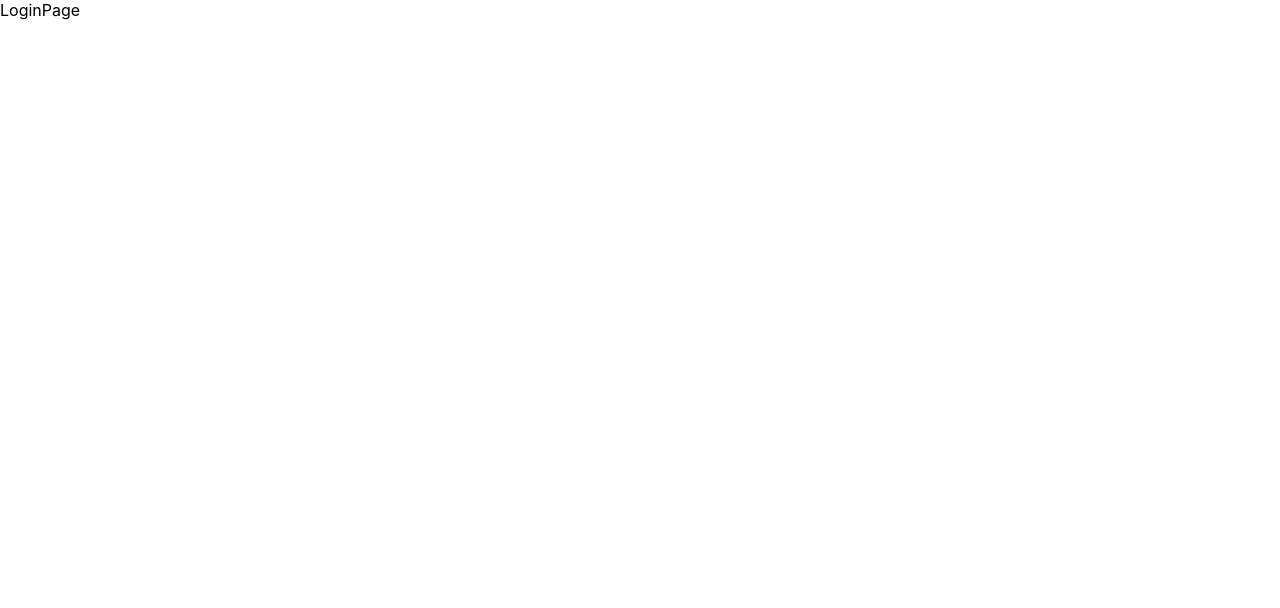
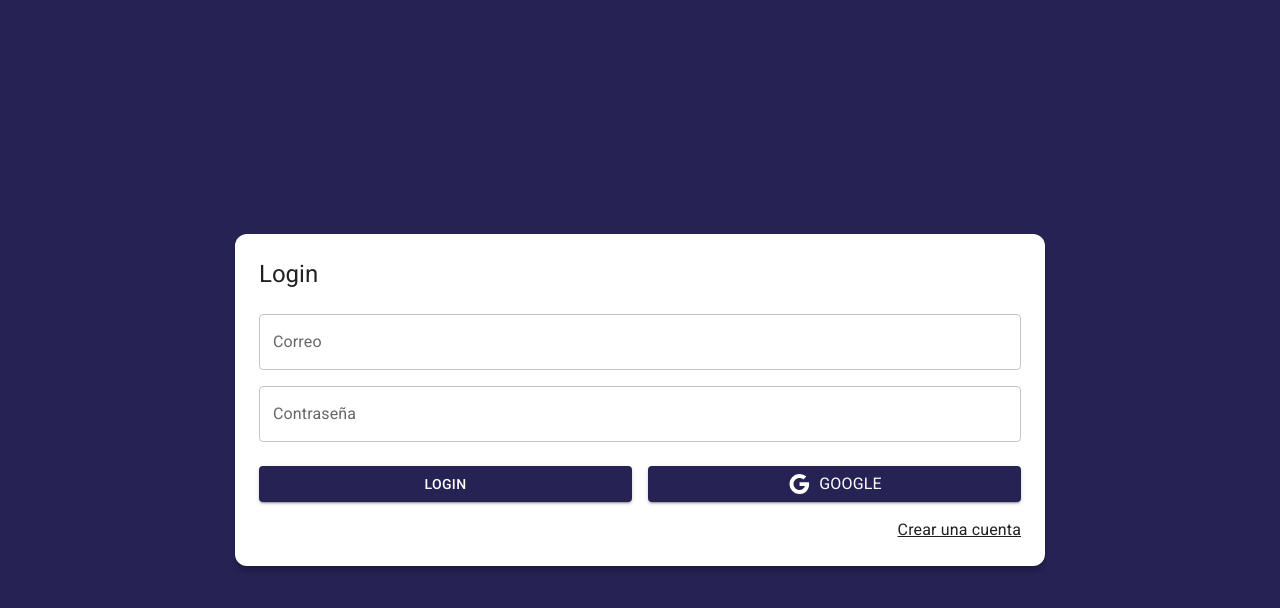
Before and after one commit to LuisAngelN55/journalapp, a React (Vite) app: page /auth/login in a window 1280 px wide. Shown: the top 608 px of the page. Built offline with nearby package versions, Linux system fonts and the light colour scheme.

Commit message:
"Login diseño leccion 239 terminada"

```diff
--- a/src/JournalApp.jsx
+++ b/src/JournalApp.jsx
@@ -1,10 +1,11 @@
 import React from 'react'
 import { AppRouter } from './router/AppRouter'
+import { AppTheme } from './themes'
 
 export const JournalApp = () => {
   return (
-    <>
-        <AppRouter />
-    </>
+    <AppTheme>
+      <AppRouter />
+    </AppTheme>
   )
 }
--- a/src/auth/pages/LoginPage.jsx
+++ b/src/auth/pages/LoginPage.jsx
@@ -1,7 +1,75 @@
-
+import { Link as RouterLink } from "react-router-dom";
+import { Button, Grid, TextField, Typography, Link } from "@mui/material"
+import { Google } from "@mui/icons-material";
 
 export const LoginPage = () => {
   return (
-    <div>LoginPage</div>
+    <Grid
+    container
+    spacing={ 0 }
+    direction='column'
+    alignItems='center'
+    justifyContent='center'
+    sx={{ minHeight: '100vh', backgroundColor: 'primary.main', padding:4 }}
+    >
+
+      <Grid item
+      className="box-shadow"
+      xs={3}
+      sx={{ backgroundColor: 'white', p:3, borderRadius: 3}}
+      >
+        <Typography variant="h5" sx={{mb:1}}>Login</Typography>
+
+        <form>
+          <Grid container>
+            <Grid item xs={12} sx={{mt:2}}>
+              <TextField
+              label='Correo'
+              type='email'
+              placeholder="correo@mail.com"
+              fullWidth />
+            </Grid>
+
+            <Grid item xs={12} sx={{mt:2}}>
+              <TextField
+              label='Contraseña'
+              type='password'
+              placeholder="Contraseña"
+              fullWidth />
+            </Grid>
+
+            <Grid container spacing={2} sx={{mb:2, mt:1}}>
+
+              <Grid item xs={12} sm={6}>
+                <Button variant="contained" fullWidth>
+                  Login
+                </Button>
+              </Grid>
+
+              <Grid item xs={12} sm={6}>
+                <Button variant="contained" fullWidth>
+                  <Google />
+                  <Typography sx={{ml:1}}>Google</Typography>
+                </Button>
+              </Grid>
+
+            </Grid>
+
+            <Grid container
+            direction='row'
+            justifyContent='end'>
+              <Link component={ RouterLink } color='inherit' to='/auth/register'>
+                Crear una cuenta
+              </Link>
+            </Grid>
+
+          </Grid>
+
+
+        </form>
+
+      </Grid>
+
+    </Grid>
   )
 }
--- a/src/journal/pages/JournalPage.jsx
+++ b/src/journal/pages/JournalPage.jsx
@@ -1,6 +1,9 @@
+import { Typography } from "@mui/material"
 
 export const JournalPage = () => {
   return (
-    <div>JournalPage</div>
+    <>
+      <Typography variant="h1">JournalPage</Typography>
+    </>
   )
 }
--- a/src/styles.css
+++ b/src/styles.css
@@ -1,13 +1,3 @@
-body {
-  margin: 0;
-  font-family: -apple-system, BlinkMacSystemFont, 'Segoe UI', 'Roboto', 'Oxygen',
-    'Ubuntu', 'Cantarell', 'Fira Sans', 'Droid Sans', 'Helvetica Neue',
-    sans-serif;
-  -webkit-font-smoothing: antialiased;
-  -moz-osx-font-smoothing: grayscale;
+.box-shadow {
+  box-shadow: 0px 5px 5px rgba(0, 0, 0, 0.2);
 }
-
-code {
-  font-family: source-code-pro, Menlo, Monaco, Consolas, 'Courier New',
-    monospace;
-}
--- a/src/themes/AppTheme.jsx
+++ b/src/themes/AppTheme.jsx
@@ -1,10 +1,11 @@
 import { ThemeProvider } from "@emotion/react";
 import { CssBaseline } from "@mui/material";
+import { purpleTheme } from "./purpleTheme";
 
 
 export const AppTheme = ({children}) => {
   return (
-    <ThemeProvider theme={theme}>
+    <ThemeProvider theme={purpleTheme}>
         <CssBaseline />
         {children}
     </ThemeProvider>
--- /dev/null
+++ b/src/themes/index.js
@@ -0,0 +1,2 @@
+export * from './AppTheme';
+export * from './purpleTheme';
--- /dev/null
+++ b/src/themes/purpleTheme.js
@@ -0,0 +1,16 @@
+import { createTheme } from "@mui/material";
+import { red } from "@mui/material/colors";
+
+export const purpleTheme = createTheme({
+    palette:{
+        primary: {
+            main: '#262254'
+        },
+        secondary: {
+            main: '#543884'
+        },
+        error: {
+            main: red.A400
+        }
+    }
+});
```
Also changed, not shown: src/auth/layout/AuthLayout.jsx (added, +24 -0 lines).
